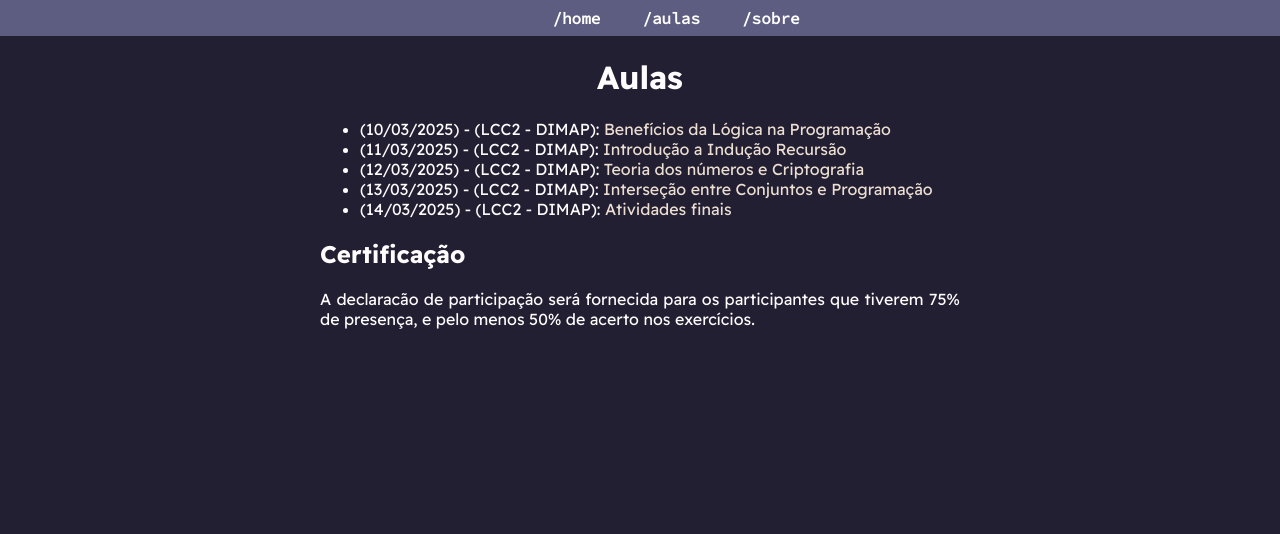
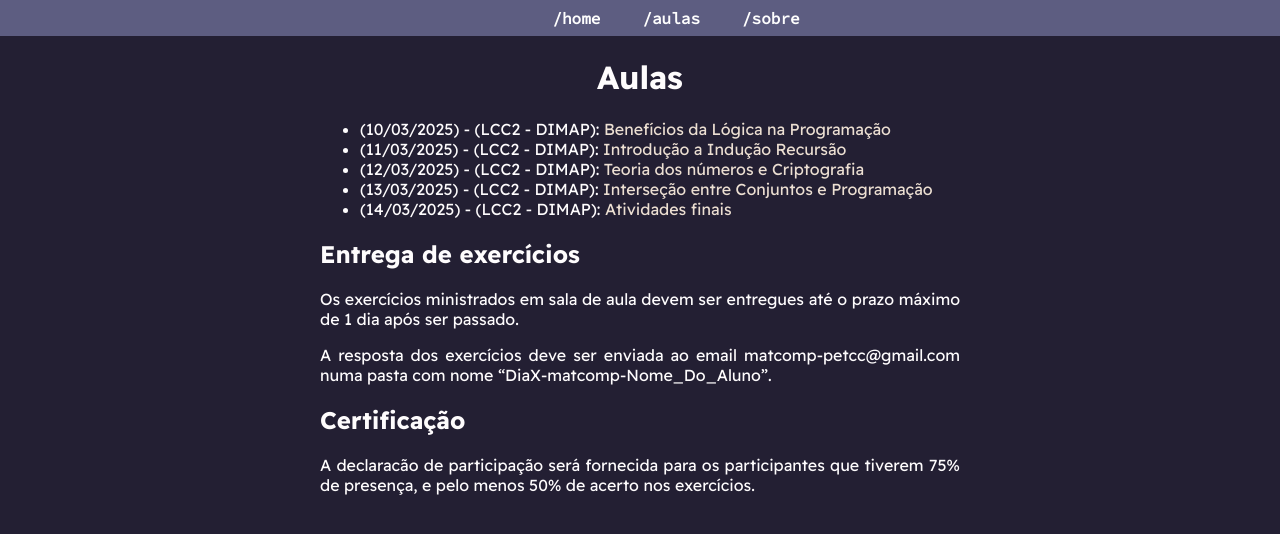
Before and after one commit to PETCC-UFRN/minicurso-demons-mat, a Jekyll site: the page built from aulas.md, in a window 1280 px wide. Shown: the top 534 px of the page. Built offline with Jekyll 4.4.1, drawn with Linux system fonts in a browser that asks for light colours.

Commit message:
tirando o acesso aos dias 2-5 & adicionando info sobre o envio dos exercicios

```diff
--- a/_includes/dias_e_temas.html
+++ b/_includes/dias_e_temas.html
@@ -2,12 +2,12 @@
     <div class="dias_e_temas">
         <ul>
             <li> (10/03/2025) - (LCC2 - DIMAP): <a href="primeiroDia" id="primeiroDia" class="active">Benefícios da Lógica na Programação</a></li>
-            <li> (11/03/2025) - (LCC2 - DIMAP): <a href="segundoDia" id="segundoDia" class="active">Introdução a Indução Recursão</a>
+            <li> (11/03/2025) - (LCC2 - DIMAP): <a id="segundoDia" class="active">Introdução a Indução Recursão</a>
             </li>
-            <li> (12/03/2025) - (LCC2 - DIMAP): <a href="terceiroDia" id="terceiroDia" class="active">Teoria dos números e Criptografia</a></li>
-            <li> (13/03/2025) - (LCC2 - DIMAP): <a href="quartoDia" id="quartoDia" class="active">Interseção entre Conjuntos e Programação</a>
+            <li> (12/03/2025) - (LCC2 - DIMAP): <a id="terceiroDia" class="active">Teoria dos números e Criptografia</a></li>
+            <li> (13/03/2025) - (LCC2 - DIMAP): <a id="quartoDia" class="active">Interseção entre Conjuntos e Programação</a>
             </li>
-            <li> (14/03/2025) - (LCC2 - DIMAP): <a href="quintoDia" id="quintoDia" class="inactive">Atividades finais</a></li>
+            <li> (14/03/2025) - (LCC2 - DIMAP): <a id="quintoDia" class="inactive">Atividades finais</a></li>
         </ul>
         <script src="assets/js/script_dia.js"></script>
     </div>
--- a/aulas.md
+++ b/aulas.md
@@ -7,6 +7,12 @@ title: Aulas
 
 {% include dias_e_temas.html %}
 
+## Entrega de exercícios
+
+Os exercícios ministrados em sala de aula devem ser entregues até o prazo máximo de 1 dia após ser passado.
+
+A resposta dos exercícios deve ser enviada ao email matcomp-petcc@gmail.com numa pasta com nome "DiaX-matcomp-Nome_Do_Aluno".
+
 ## Certificação
 
 A declaracão de participação será fornecida para os participantes que tiverem 75% de presença, e pelo menos
```
Also changed, not shown: sobre.md (+0 -2 lines), 3 other files.
